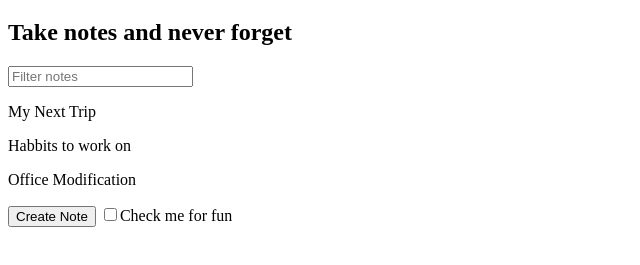
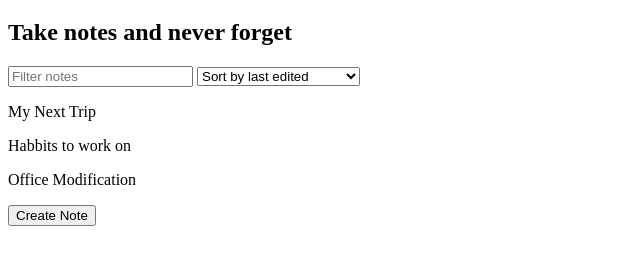
Before and after one commit to jrmoore524/JavaScript-Bootcamp, a plain HTML site: page notes-app/index.html in a window 1280 px wide. Shown: the part 61-326 px from the top of the page, without its empty margins (0-640 px from the left). Drawn offline with Linux system fonts and the light colour scheme.

Commit message:
apps update

```diff
--- a/notes-app/index.html
+++ b/notes-app/index.html
@@ -10,12 +10,13 @@
     <h1>Notes App</h1>
     <h2>Take notes and never forget</h2>
     <input id="search-text" type="text" placeholder="Filter notes">
+    <select id="filter-by">
+        <option value="byEdited">Sort by last edited</option>
+        <option value="byCreated">Sort by recently created</option>
+        <option value="alphabetical">Sort alphabetically</option>
+    </select>
     <div id="notes"></div>
     <button id='create-note' >Create Note</button>
-    <label>
-        <input id="for-fun" type="checkbox">Check me for fun
-    </label>
-
     <script src="notes-app.js"></script>
 </body>
 </html>
--- a/notes-app/notes-app.js
+++ b/notes-app/notes-app.js
@@ -42,6 +42,6 @@ document.querySelector("#search-text").addEventListener('input', function (e) {
     renderNotes(notes, filters)
 })
 
-document.querySelector('#for-fun').addEventListener('change', function (e) {
-    console.log(e.target.checked)
+document.querySelector('#filter-by').addEventListener('change', function (e) {
+    console.log(e.target.value)
 })
--- a/todo-app/todo-app.js
+++ b/todo-app/todo-app.js
@@ -75,7 +75,7 @@ document.querySelector('#new-todo').addEventListener('submit', function (e) {
     //Clear the todo input box
     e.target.elements.todoText.value = ''
 })
-
+//Hide completed checkbox event handler
 document.querySelector('#hide-completed').addEventListener('change', function (e) {
     filters.hideCompleted = e.target.checked
     renderTodos(todos, filters)
```
